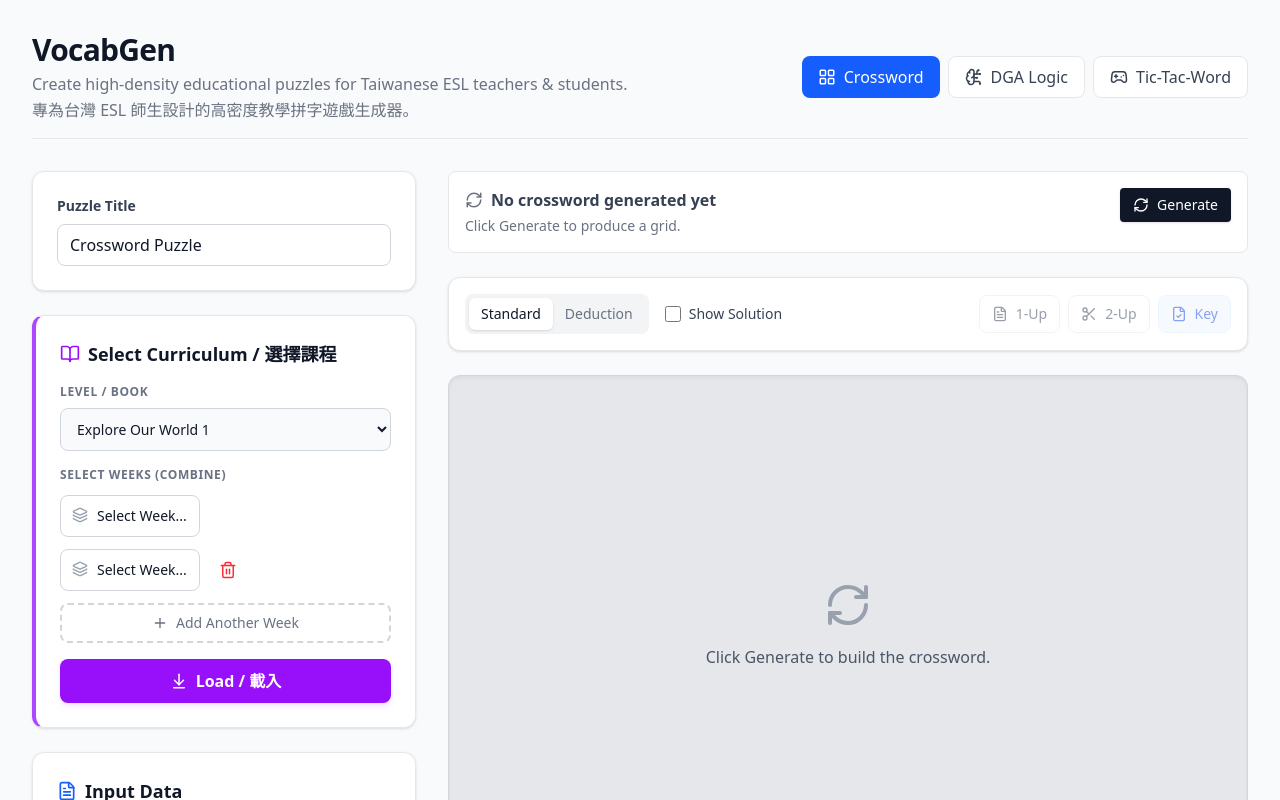
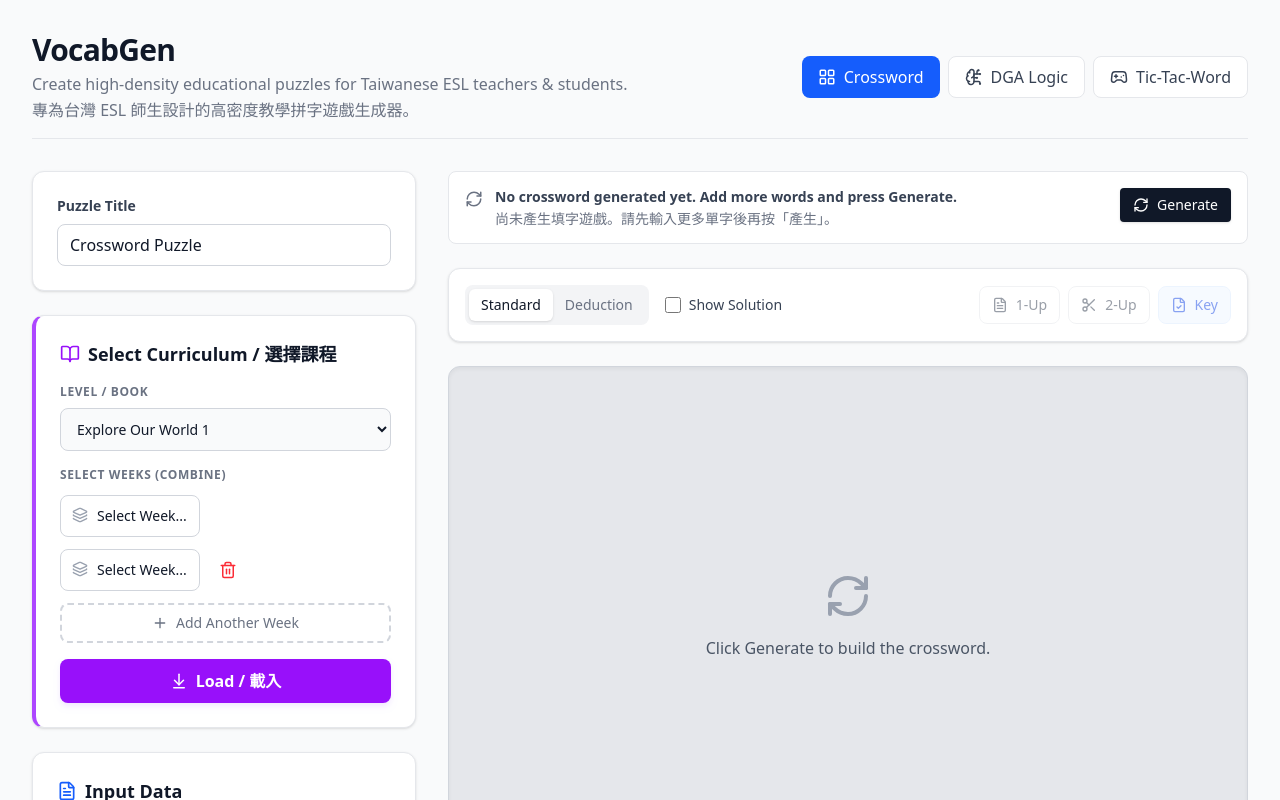
Before and after one commit to almosthuman-ai/vocabgen, a React (Vite) app: page / in a window 1280 px wide. Both pictures are taken after typing "Sample", "Sample" into the empty fields and a click on the button "Add Another Week". Shown: the top 800 px of the page. Built offline with nearby package versions, Linux system fonts and the light colour scheme.

Commit message:
fixed error messages

```diff
--- a/App.tsx
+++ b/App.tsx
@@ -34,6 +34,48 @@ const cloneTicTacResult = (res: TicTacResult): TicTacResult => ({
 
 type Tab = 'crossword' | 'dga' | 'tictac';
 type BookKey = keyof typeof CURRICULUM;
+
+type StatusTone = 'neutral' | 'success' | 'warning' | 'error';
+
+interface TabStatus {
+  tone: StatusTone;
+  en: string;
+  zh: string;
+}
+
+const DEFAULT_STATUSES: Record<Tab, TabStatus> = {
+  crossword: {
+    tone: 'neutral',
+    en: 'No crossword generated yet. Add more words and press Generate.',
+    zh: '尚未產生填字遊戲。請先輸入更多單字後再按「產生」。',
+  },
+  dga: {
+    tone: 'neutral',
+    en: 'No DGA puzzle generated yet. Prepare your word list and press Generate.',
+    zh: '尚未產生 DGA 邏輯題。請整理單字列表後按「產生」。',
+  },
+  tictac: {
+    tone: 'neutral',
+    en: 'No Tic-Tac-Word rounds generated yet. Add clue-ready words and press Generate.',
+    zh: '尚未產生井字動詞遊戲輪。請輸入含提示的單字後按「產生」。',
+  },
+};
+
+const TICTAC_DIFFICULTY_LABELS: Record<TicTacDifficulty, { en: string; zh: string }> = {
+  easy: { en: 'Easy', zh: '初階' },
+  medium: { en: 'Medium', zh: '中階' },
+  hard: { en: 'Hard', zh: '高階' },
+};
+
+const summarizeList = (items: string[], limit = 4): string => {
+  if (items.length === 0) return '';
+  if (items.length <= limit) return items.join(', ');
+  return `${items.slice(0, limit).join(', ')} … (+${items.length - limit})`;
+};
+
+const buildStatus = (tone: StatusTone, en: string, zh: string): TabStatus => ({ tone, en, zh });
+
+
 
 const App: React.FC = () => {
   const [inputWords, setInputWords] = useState('');
@@ -72,6 +114,7 @@ const App: React.FC = () => {
     setTicTacResultState(value ? cloneTicTacResult(value) : null);
   };
   const [ticTacDifficulty, setTicTacDifficulty] = useState<TicTacDifficulty>('medium');
+  const [statusByTab, setStatusByTab] = useState<Record<Tab, TabStatus>>({ ...DEFAULT_STATUSES });
 
   const canvasRef = useRef<HTMLCanvasElement>(null);
   const containerRef = useRef<HTMLDivElement>(null);
@@ -88,6 +131,14 @@ const App: React.FC = () => {
     (activeTab === 'dga' && hasDga) ||
     (activeTab === 'tictac' && hasTicTac);
 
+  const setTabStatus = (tab: Tab, status: TabStatus) => {
+    setStatusByTab(prev => ({ ...prev, [tab]: status }));
+  };
+
+  const getActiveStatus = (): TabStatus => {
+    return statusByTab[activeTab];
+  };
+
   const renderStatusCard = () => {
     if (isWordListEmpty) {
       return (
@@ -97,88 +148,45 @@ const App: React.FC = () => {
       );
     }
 
-    if (activeTab === 'crossword') {
-      return (
-        <div className={`p-4 rounded-lg border ${hasCrossword ? (result!.unusedWords.length > 0 ? 'bg-amber-50 border-amber-200' : 'bg-green-50 border-green-200') : 'bg-white border-gray-200'}`}>
-          <div className="flex justify-between items-start">
-            <div>
-              <h3 className={`font-bold flex items-center gap-2 ${hasCrossword ? (result!.unusedWords.length > 0 ? 'text-amber-800' : 'text-green-800') : 'text-gray-700'}`}>
-                {hasCrossword ? (
-                  result!.unusedWords.length > 0 ? <AlertCircle size={18} /> : <FileCheck size={18} />
-                ) : (
-                  <RefreshCw size={18} className="text-gray-500" />
-                )}
-                {hasCrossword ? (
-                  result!.unusedWords.length > 0 ? 'Some words could not be placed' : 'All words placed successfully!'
-                ) : (
-                  'No crossword generated yet'
-                )}
-              </h3>
-              <p className={`text-sm mt-1 ${hasCrossword ? (result!.unusedWords.length > 0 ? 'text-amber-700' : 'text-green-700') : 'text-gray-500'}`}>
-                {hasCrossword ? (
-                  <>Grid Usage: {result!.placedWords.length} of {result!.placedWords.length + result!.unusedWords.length} words.</>
-                ) : (
-                  'Click Generate to produce a grid.'
-                )}
+    const status = getActiveStatus();
+
+    const iconByTone: Record<StatusTone, React.ReactNode> = {
+      neutral: <RefreshCw size={18} className="text-gray-500" />,
+      success: <FileCheck size={18} />,
+      warning: <AlertCircle size={18} />,
+      error: <AlertCircle size={18} />,
+    };
+
+    const borderTone: Record<StatusTone, string> = {
+      neutral: 'border-gray-200',
+      success: 'border-green-200',
+      warning: 'border-amber-200',
+      error: 'border-red-200',
+    };
+
+    const bgTone: Record<StatusTone, string> = {
+      neutral: 'bg-white',
+      success: 'bg-green-50',
+      warning: 'bg-amber-50',
+      error: 'bg-red-50',
+    };
+
+    return (
+      <div className={`p-4 rounded-lg border ${bgTone[status.tone]} ${borderTone[status.tone]}`}>
+        <div className="flex justify-between items-start gap-6">
+          <div className="flex items-start gap-3">
+            <span className={`${status.tone === 'neutral' ? 'text-gray-500' : status.tone === 'success' ? 'text-green-700' : status.tone === 'warning' ? 'text-amber-700' : 'text-red-700'} mt-0.5`}>{iconByTone[status.tone]}</span>
+            <div className="flex flex-col gap-1">
+              <p className={`font-semibold text-sm whitespace-pre-line leading-tight ${status.tone === 'neutral' ? 'text-gray-700' : status.tone === 'success' ? 'text-green-800' : status.tone === 'warning' ? 'text-amber-800' : 'text-red-800'}`}>
+                {status.en}
               </p>
-              {hasCrossword && result!.unusedWords.length > 0 && (
-                <p className="mt-3 text-xs font-medium text-red-600">
-                  Unused: {result!.unusedWords.join(', ')}
-                </p>
-              )}
-            </div>
-            <button
-              onClick={generateCrossword}
-              className="px-3 py-1.5 bg-gray-900 hover:bg-black text-white border border-transparent shadow-sm rounded text-sm font-medium grid grid-flow-col auto-cols-max items-center gap-2"
-            >
-              <RefreshCw size={16} />
-              Generate
-            </button>
-          </div>
-        </div>
-      );
-    }
-
-    if (activeTab === 'dga') {
-      const success = hasDga && dgaResult!.success;
-      return (
-        <div className={`p-4 rounded-lg border ${hasDga ? (success ? 'bg-green-50 border-green-200' : 'bg-red-50 border-red-200') : 'bg-white border-gray-200'}`}>
-          <div className="flex justify-between items-start">
-            <div>
-              <h3 className={`font-bold flex items-center gap-2 ${hasDga ? (success ? 'text-green-800' : 'text-red-800') : 'text-gray-700'}`}>
-                {hasDga ? (success ? <FileCheck size={18} /> : <AlertCircle size={18} />) : <RefreshCw size={18} className="text-gray-500" />}
-                {hasDga ? (success ? 'Valid Logic Puzzle Generated' : 'Generation Failed') : 'No DGA puzzle generated yet'}
-              </h3>
-              <p className={`text-sm mt-1 ${hasDga ? (success ? 'text-green-700' : 'text-red-700') : 'text-gray-500'}`}>
-                {hasDga ? (success ? 'Deductive clue stack is ready.' : dgaResult!.message || 'Adjust the word pool and try again.') : 'Click Generate to construct the logic grid.'}
+              <p className={`text-sm whitespace-pre-line leading-tight ${status.tone === 'neutral' ? 'text-gray-500' : status.tone === 'success' ? 'text-green-700' : status.tone === 'warning' ? 'text-amber-700' : 'text-red-700'}`}>
+                {status.zh}
               </p>
             </div>
-            <button
-              onClick={generateDGA}
-              className="px-3 py-1.5 bg-gray-900 hover:bg-black text-white border border-transparent shadow-sm rounded text-sm font-medium grid grid-flow-col auto-cols-max items-center gap-2"
-            >
-              <RefreshCw size={16} />
-              Generate
-            </button>
-          </div>
-        </div>
-      );
-    }
-
-    const success = hasTicTac && ticTacResult!.success;
-    return (
-      <div className={`p-4 rounded-lg border ${hasTicTac ? (success ? 'bg-green-50 border-green-200' : 'bg-red-50 border-red-200') : 'bg-white border-gray-200'}`}>
-        <div className="flex justify-between items-start">
-          <div>
-            <h3 className={`font-bold flex items-center gap-2 ${hasTicTac ? (success ? 'text-green-800' : 'text-red-800') : 'text-gray-700'}`}>
-              {hasTicTac ? (success ? 'Generated 4 Unique Rounds' : 'Generation Failed') : 'No Tic-Tac-Word rounds generated yet'}
-            </h3>
-            <p className={`text-sm mt-1 ${hasTicTac ? (success ? 'text-green-700' : 'text-red-700') : 'text-gray-500'}`}>
-              {hasTicTac ? (success ? 'Rounds balanced for synonym and POS diversity.' : 'Not enough matching words.') : 'Click Generate to assemble the rounds.'}
-            </p>
           </div>
           <button
-            onClick={generateTicTac}
+            onClick={handleGenerate}
             className="px-3 py-1.5 bg-gray-900 hover:bg-black text-white border border-transparent shadow-sm rounded text-sm font-medium grid grid-flow-col auto-cols-max items-center gap-2"
           >
             <RefreshCw size={16} />
@@ -210,7 +218,15 @@ const App: React.FC = () => {
         }
     });
 
-    if (wordInputs.length === 0) return;
+    if (wordInputs.length === 0) {
+      setResult(null);
+      setTabStatus('crossword', buildStatus(
+        'error',
+        'Need at least one alphabetic word before generating. Add more entries to the word list.',
+        '請先輸入至少一個英文字，再按「產生」完成填字遊戲。'
+      ));
+      return;
+    }
 
     const longestWordLength = wordInputs.reduce((max, w) => Math.max(max, w.word.length), 0);
     const calculatedGridSize = Math.max(15, longestWordLength + 5);
@@ -218,22 +234,108 @@ const App: React.FC = () => {
 
      const generator = new CrosswordGenerator(calculatedGridSize);
      const genResult = generator.generate(wordInputs);
-     setResult(genResult ? cloneCrosswordResult(genResult) : genResult);
-  };
+     if (!genResult || genResult.placedWords.length === 0) {
+       setResult(null);
+        setTabStatus('crossword', buildStatus(
+          'error',
+          'Could not assemble a valid crossword. Try generating again for a different anchor word, or add more intersecting letters.',
+          '無法排出有效的填字方格。請重新產生以換不同起始單字，或加入更多能交叉的字母。'
+        ));
+       return;
+     }
+
+     setResult(cloneCrosswordResult(genResult));
+
+     if (genResult.unusedWords.length > 0) {
+       const unusedSummary = summarizeList(genResult.unusedWords);
+      const unusedLine = unusedSummary ? `Unused: ${unusedSummary}` : '';
+      setTabStatus('crossword', buildStatus(
+        'warning',
+        ['Crossword built, but some words could not be placed. Try generating again for a different layout, or add more shared letters or trim duplicates.', unusedLine].filter(Boolean).join('\n'),
+        ['已產生填字遊戲，但仍有單字無法放入。可再按「產生」換新配置，或增加可交叉的字母、精簡重複字。', unusedLine ? `未放入：${unusedSummary}` : ''].filter(Boolean).join('\n')
+      ));
+     } else {
+       setTabStatus('crossword', buildStatus(
+         'success',
+         'Crossword ready. All words placed successfully.',
+         '填字遊戲已完成，所有單字都成功放入。'
+       ));
+     }
+   };
 
    const generateDGA = () => {
        const wordLines = inputWords.split('\n').map(s => s.trim()).filter(s => s.length > 0);
+
+       const uniqueWords = Array.from(new Set(wordLines.map(w => w.toUpperCase()))) as string[];
+
+       if (uniqueWords.length < 6) {
+         setDgaResult(null);
+         setTabStatus('dga', buildStatus(
+           'error',
+           `DGA logic puzzle needs at least 6 unique words. Current list has ${uniqueWords.length}. Add more overlapped words and try again.`,
+           `DGA 邏輯題至少需要 6 個不重複的單字，目前只有 ${uniqueWords.length} 個。請加入更多可共享字母的單字後再試。`
+         ));
+         return;
+       }
+
        const dgaGen = new DGAGenerator();
-       const dgaRes = dgaGen.generate(wordLines, dgaWordCount);
-       setDgaResult(dgaRes ? cloneDgaResult(dgaRes) : dgaRes);
+       const dgaRes = dgaGen.generate(uniqueWords, dgaWordCount);
+
+       if (!dgaRes || !dgaRes.success) {
+         setDgaResult(null);
+         const baseMessage = dgaRes?.message ?? 'Could not generate a solvable deduction path.';
+         setTabStatus('dga', buildStatus(
+           'error',
+           `DGA generation failed. ${baseMessage} Add words that share starting and ending letters, then retry.`,
+           dgaRes?.message === 'Please provide at least 6 words.'
+             ? 'DGA 生成失敗。請至少準備 6 個單字。'
+             : 'DGA 生成失敗。請加入有共同開頭或結尾的單字，再度嘗試。'
+         ));
+         return;
+       }
+
+       setDgaResult(cloneDgaResult(dgaRes));
+       setTabStatus('dga', buildStatus(
+         'success',
+         `DGA logic puzzle ready. Clue stack is solvable. Word bank size: ${dgaRes.wordBank.length}.`,
+         `DGA 邏輯題已完成，線索堆疊可推理。詞庫數量：${dgaRes.wordBank.length}。`
+       ));
    };
 
    const generateTicTac = () => {
        const wordLines = inputWords.split('\n').map(s => s.trim()).filter(s => s.length > 0);
        const clueLines = inputClues.split('\n').map(s => s.trim());
+
+       if (wordLines.length < 9) {
+         setTicTacResult(null);
+         setTabStatus('tictac', buildStatus(
+           'error',
+           `Tic-Tac-Word needs at least nine words with matching clues. Current list has ${wordLines.length}. Add more entries with POS hints.`,
+           `井字動詞遊戲至少需要九個對應提示的單字，目前只有 ${wordLines.length} 個。請再加入含詞性提示的條目後重試。`
+         ));
+         return;
+       }
+
        const generator = new TicTacGenerator();
        const res = generator.generate(wordLines, clueLines, ticTacDifficulty);
-       setTicTacResult(res ? cloneTicTacResult(res) : res);
+
+       if (!res || !res.success) {
+         setTicTacResult(null);
+         setTabStatus('tictac', buildStatus(
+           'error',
+           'Tic-Tac-Word generation failed. Add more varied words (with POS tags for medium/hard) and retry.',
+           '井字動詞遊戲生成失敗。請增加更多多樣的單字（中、高階建議附詞性標記），再重新產生。'
+         ));
+         return;
+       }
+
+       setTicTacResult(cloneTicTacResult(res));
+       const difficultyLabel = TICTAC_DIFFICULTY_LABELS[ticTacDifficulty];
+       setTabStatus('tictac', buildStatus(
+         'success',
+         `Tic-Tac-Word rounds ready. Difficulty: ${difficultyLabel.en}.`,
+         `井字動詞遊戲已完成。難度：${difficultyLabel.zh}。`
+       ));
    };
 
   const handleGenerate = () => {
@@ -262,6 +364,7 @@ const App: React.FC = () => {
         setResult(null);
         setDgaResult(null);
         setTicTacResult(null);
+        setStatusByTab({ ...DEFAULT_STATUSES });
     }
   }, [inputWords]);
 
```
